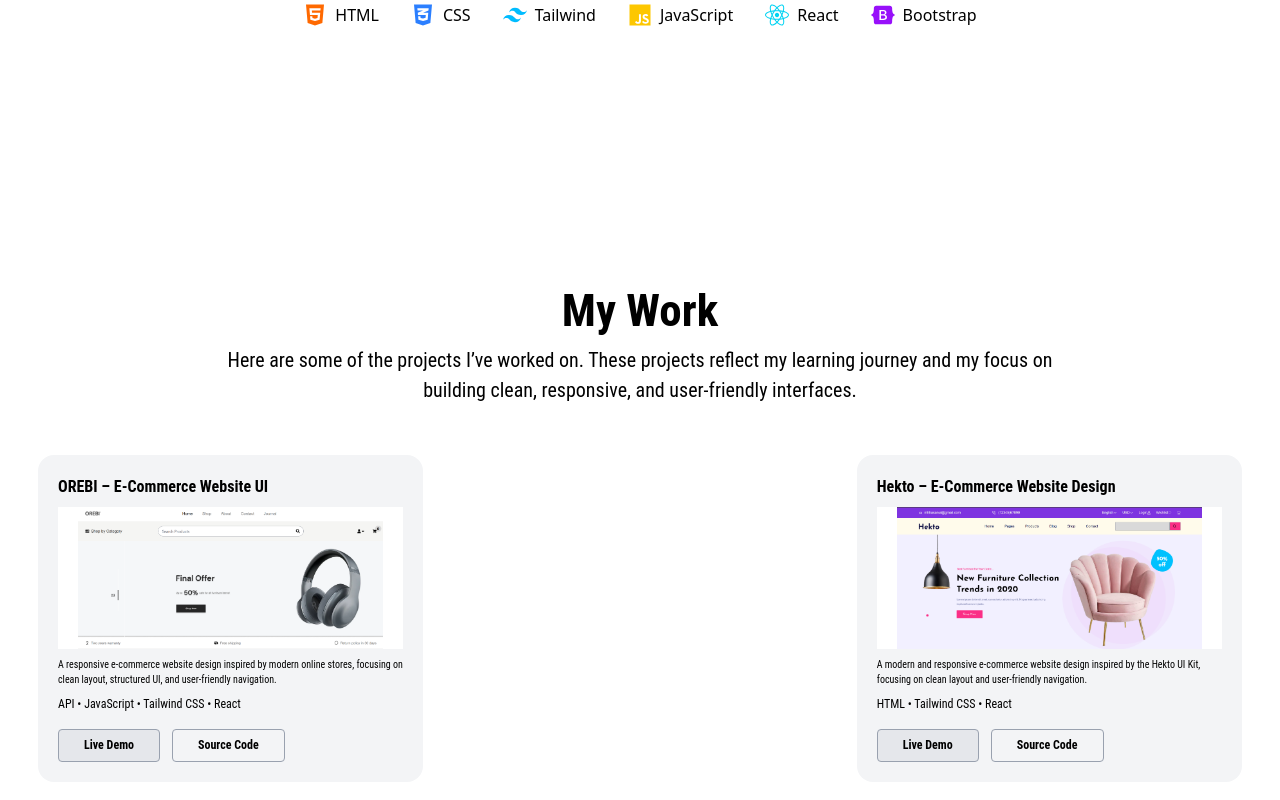
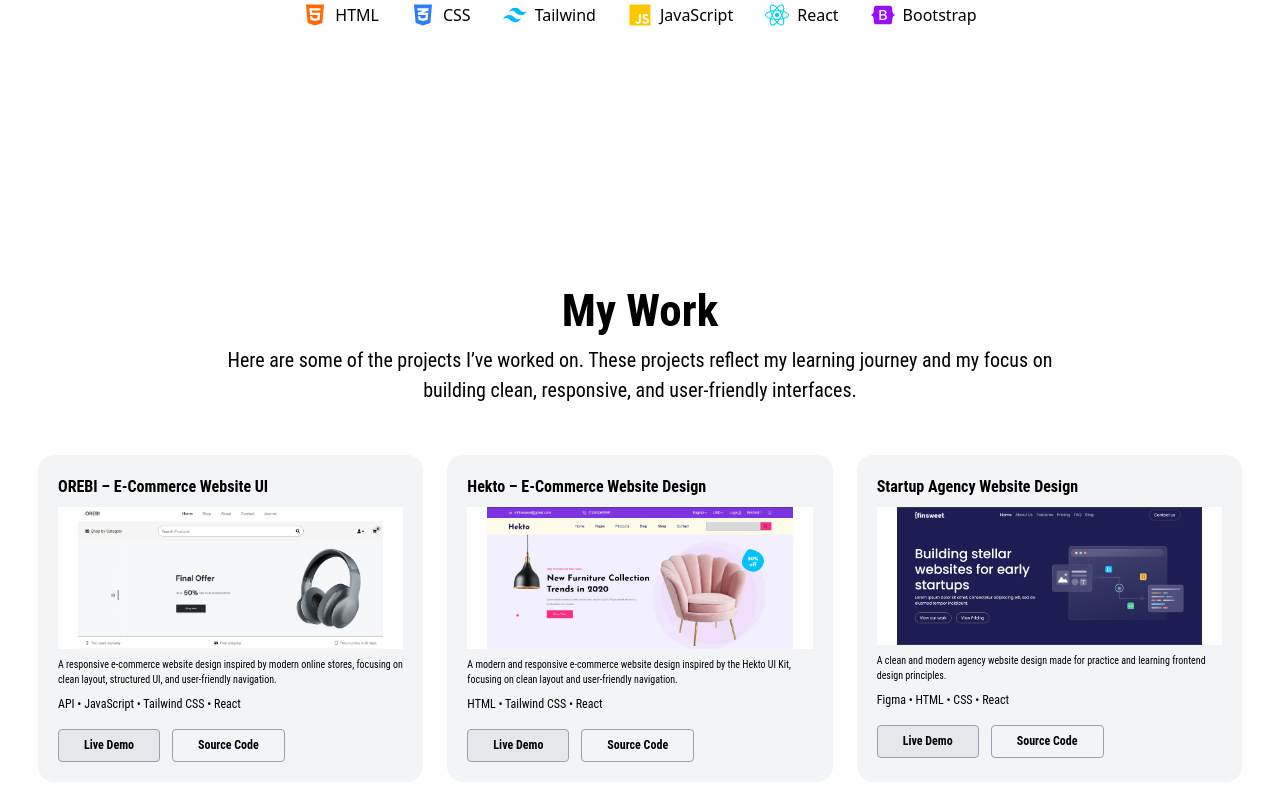
Before and after one commit to tamanna180906/my-portfolio, a React (Vite) app: page / in a window 1280 px wide. Shown: the part 1211-2011 px from the top of the page. Built offline with nearby package versions, Linux system fonts and the light colour scheme.

Commit message:
add 3rd pro

```diff
--- a/src/components/Work.jsx
+++ b/src/components/Work.jsx
@@ -2,6 +2,7 @@ import React from 'react'
 import Container from './Container'
 import ecom1 from '../assets/ecom1.png'
 import ecom2 from '../assets/ecom2.png'
+import cerryf from '../assets/cerryf.png'
 
 function Work() {
   return (
@@ -41,6 +42,19 @@ function Work() {
               <a className="btn pt-[6px] pb-[7px] px-[25px] border border-gray-400 rounded font-rc text-[12px] font-bold">Source Code</a>
             </div>
           </div>
+          <div className='w-[32%] p-5 bg-gray-100 rounded-2xl'>
+            <h2 className='font-rc text-[16px] font-bold'>Startup Agency Website Design</h2>
+            <div className='bg-white mt-2'>
+              <img src={cerryf} className='rounded-2xl px-5'></img>
+            </div>
+            <p className='pt-2 text-[10px] font-rc '>A clean and modern agency website design made for practice and
+              learning frontend design principles.</p>
+            <p className='pt-2 text-[12px] font-rc '> Figma • HTML • CSS • React </p>
+            <div className="flex gap-3 mt-4">
+              <a className="btn pt-[6px] pb-[7px] px-[25px] border border-gray-400 bg-gray-200 rounded font-rc text-[12px] font-bold ">Live Demo</a>
+              <a className="btn pt-[6px] pb-[7px] px-[25px] border border-gray-400 rounded font-rc text-[12px] font-bold">Source Code</a>
+            </div>
+          </div>
         </div>
       </Container>
     </div>
```
Also changed, not shown: src/assets/cerryf.png (added).
